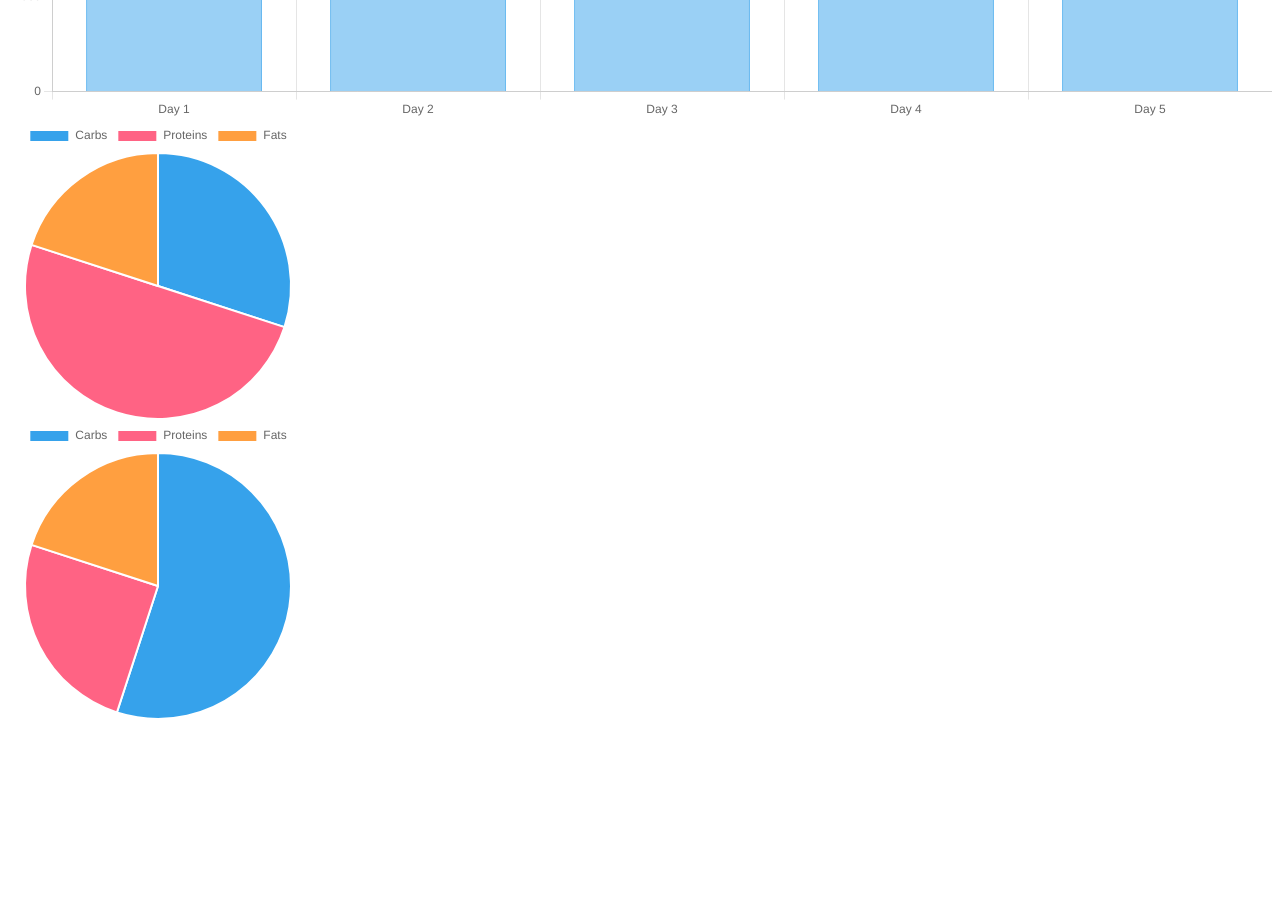
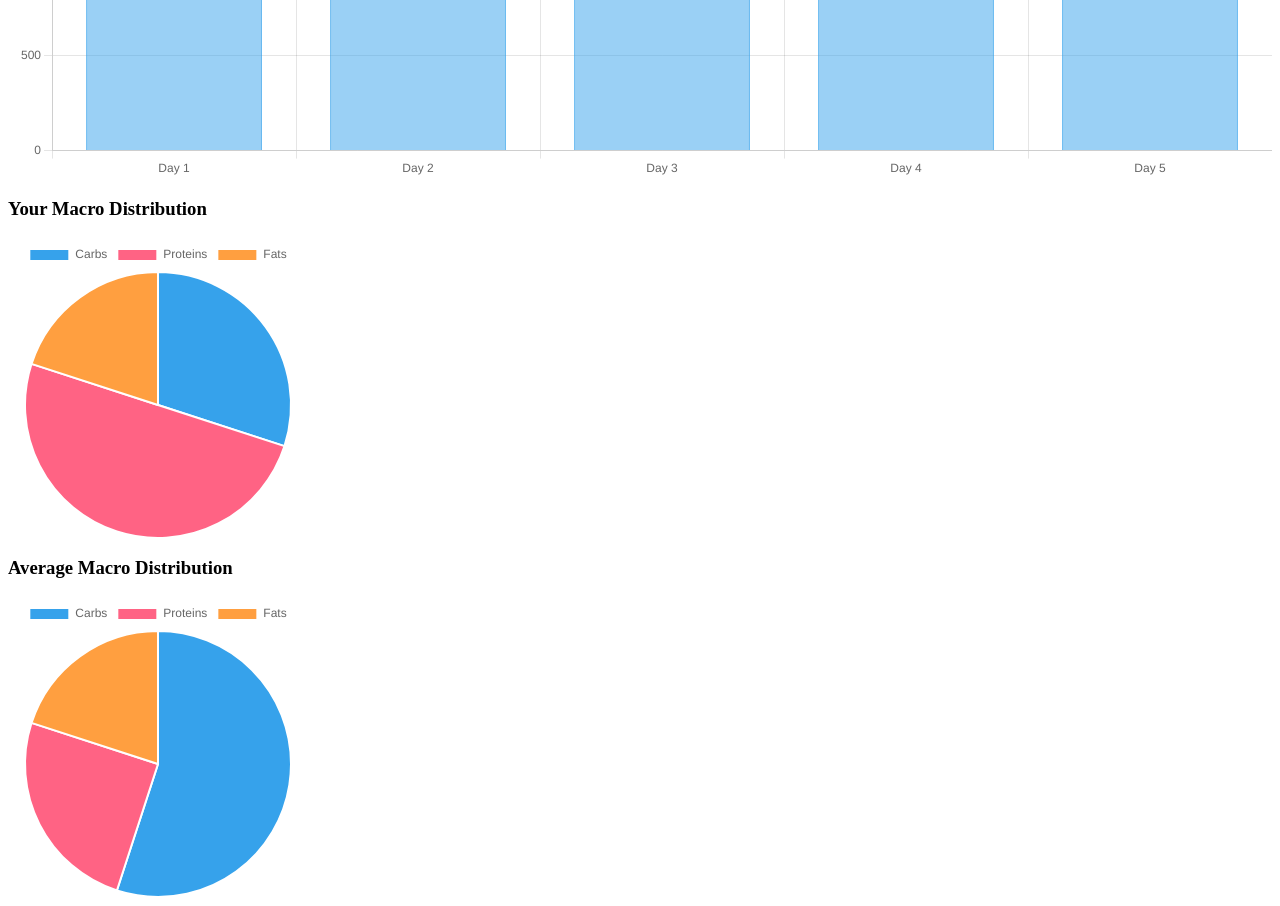
Before and after one commit to TyreeEddings/NutritionNinja, a plain HTML site: page goals/goals.html in a window 1280 px wide. Shown: the part 820-1726 px from the top of the page. Before the commit the page ends 1548 px from the top, so only its background shows below. Drawn offline with nearby package versions, Linux system fonts and the light colour scheme.

Commit message:
Update goals.html
improved divs and added captions

```diff
--- a/goals/goals.html
+++ b/goals/goals.html
@@ -28,14 +28,18 @@
     <div class="main">
       <div class="charts">
         <div class="daycal">
+          <h3>Caloric Intake</h3>
           <canvas id="daycalchart"></canvas>
         </div>
-        <div class="nutridist">
-          <canvas id="nutridistchart" ></canvas>
-        </div>
-        <div class="avgdist">
-          <canvas id="avgdistchart"></canvas>
-        </div>
+        <div clas="nutriinfo">
+          <div class="nutridist">
+            <h3>Your Macro Distribution</h3>
+            <canvas id="nutridistchart"></canvas>
+          </div>
+          <div class="avgdist">
+            <h3>Average Macro Distribution</h3>
+            <canvas id="avgdistchart"></canvas>
+          </div>
       </div>
     </div>
       <script src="charts.js"></script>
```
